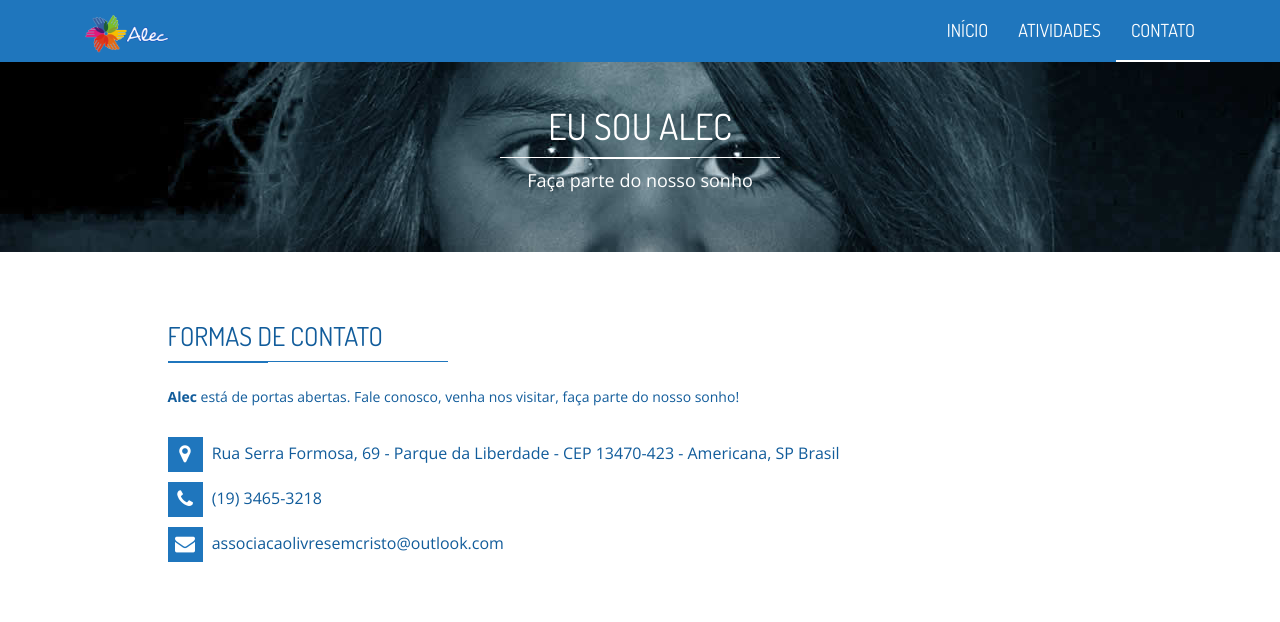
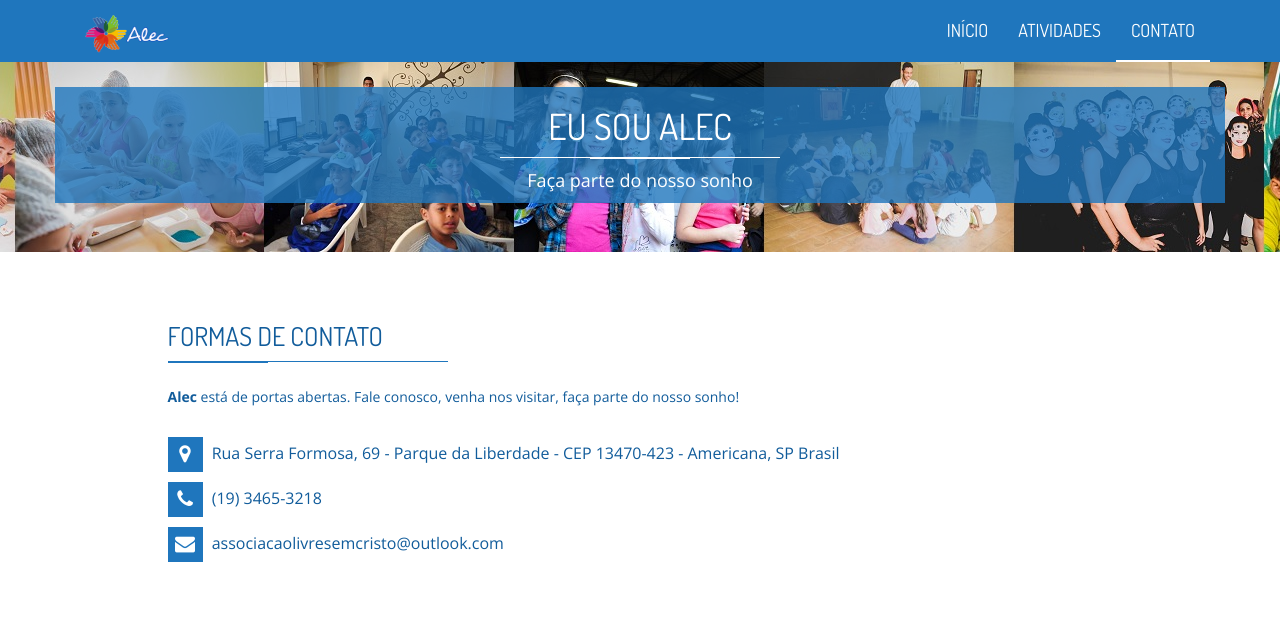
Before and after one commit to eusoualec/eusoualec.github.io, a Jekyll site: the page built from contact.html, in a window 1280 px wide. Shown: the top 622 px of the page. Built offline with Jekyll 4.4.1, drawn with Linux system fonts in a browser that asks for light colours; nearby versions of some CDN libraries; grey boxes are pictures that could not be loaded.

Commit message:
Atualiza imagem heading
E coloca uma cor no fundo do titulo para facilitar visualização do
texto, visto que a imagem é clara.

```diff
--- a/assets/css/style.css
+++ b/assets/css/style.css
@@ -427,6 +427,11 @@ a:hover, a:focus, a:active {
   padding: 25px 15px;
   margin-bottom: 50px;
 }
+
+.page-heading .container {
+  background-color: rgba(31, 118, 189, 0.8);
+}
+
 .page-heading .title-under {
   background: #fff;
 }
```
Also changed, not shown: assets/images/heading-bg.jpg.
